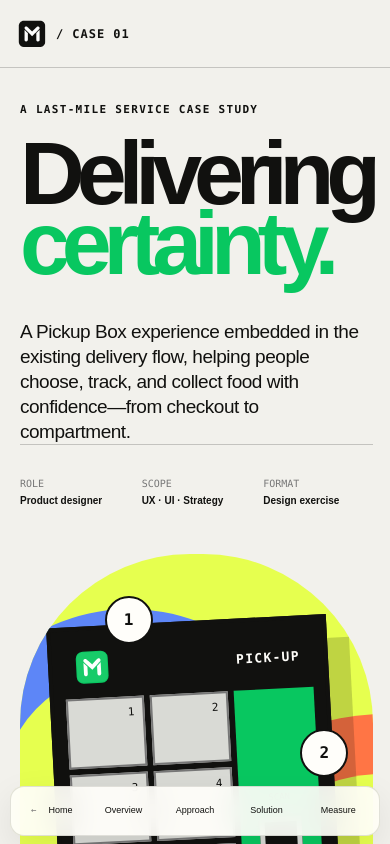
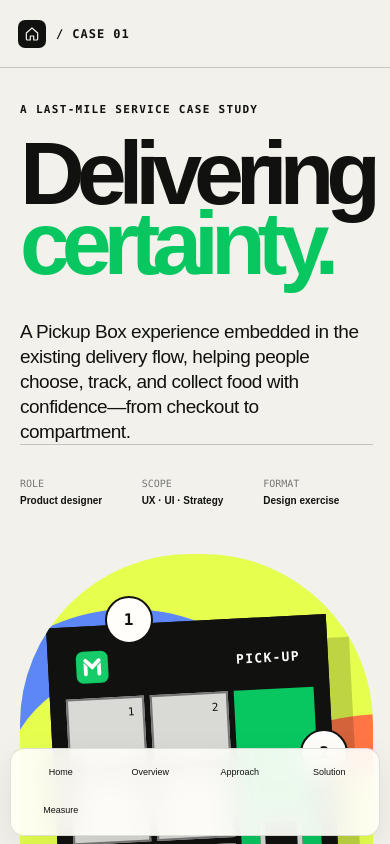
Before and after one commit to gridboxes/LMWN-Challenge, a Next.js app: page /work/delivering-certainty in a window 390 px wide. Shown: the top 844 px of the page. Built offline with nearby package versions, Linux system fonts and the light colour scheme.

Commit message:
Tighten case study screen groups

```diff
--- a/app/globals.css
+++ b/app/globals.css
@@ -25,6 +25,9 @@ main { overflow: clip; }
 .site-header p { margin: 0; }
 .wordmark { display: flex; align-items: center; gap: 10px; font-weight: 700; }
 .wordmark span { display: grid; place-items: center; width: 36px; height: 36px; border-radius: 50%; background: var(--ink); color: var(--paper); font-family: var(--font-geist-sans); letter-spacing: -.08em; }
+.wordmark .header-home { display:grid; place-items:center; width:28px; height:28px; border-radius:7px; background:var(--ink); color:var(--paper); transition:transform .2s ease, background .2s ease; }
+.wordmark .header-home:hover { transform:translateY(-2px); background:var(--green); }
+.wordmark .header-home svg { width:16px; height:16px; fill:none; stroke:currentColor; stroke-width:1.8; stroke-linecap:round; stroke-linejoin:round; }
 .wordmark .brand-mark,.simple-brand .brand-mark { flex:0 0 auto; border-radius:0; background:transparent url('/l-mark.svg') center / contain no-repeat; }
 .wordmark .brand-mark { width:28px; height:28px; }
 
@@ -33,7 +36,7 @@ main { overflow: clip; }
 .floating-nav a:last-child { border: 0; }
 .floating-nav a:hover { transform: translateX(-4px); background: var(--acid); }
 .floating-nav span { font-family: var(--font-geist-mono); color: #777; font-size: 9px; }
-.floating-nav.is-compact { top: 12px; width: 520px; padding: 5px; display: grid; grid-template-columns: repeat(5, 1fr); border-radius: 12px; box-shadow: 0 8px 24px rgba(17,17,15,.1); }
+.floating-nav.is-compact { top: 12px; width: 416px; padding: 5px; display: grid; grid-template-columns: repeat(4, 1fr); border-radius: 12px; box-shadow: 0 8px 24px rgba(17,17,15,.1); }
 .floating-nav.is-compact a { justify-content: center; gap: 7px; min-height: 38px; padding: 0 10px; border-bottom: 0; border-right: 1px solid var(--line); }
 .floating-nav.is-compact a:last-child { border-right: 0; }
 .floating-nav.is-compact a:hover { transform: translateY(-2px); }
@@ -176,7 +179,6 @@ main { overflow: clip; }
 .real-ui-stage.reverse .product-screen-group { order:1; }
 .product-screen-group { min-width:0; display:grid; gap:24px; align-items:start; }
 .product-screen-group.two-up { grid-template-columns:repeat(2,minmax(0,1fr)); }
-.product-screen-group.three-up { grid-template-columns:repeat(3,minmax(0,1fr)); }
 .product-screen-group.focal-pair { min-height:710px; display:flex; align-items:flex-end; justify-content:center; gap:28px; }
 .handoff-notification { grid-column:1 / -1; width:min(760px,100%); margin:0 auto; padding:18px 20px; display:grid; grid-template-columns:auto 1fr auto; gap:16px; align-items:center; border:1px solid #454541; border-radius:18px; background:rgba(255,255,255,.96); color:var(--ink); box-shadow:0 18px 45px rgba(0,0,0,.28); }
 .handoff-notification .push-mark { display:grid; place-items:center; width:48px; height:48px; border-radius:10px; background:var(--green); color:white; font-weight:900; }.handoff-notification small { display:block; margin-bottom:4px; color:#777; font-family:var(--font-geist-mono); font-size:8px; letter-spacing:.08em; }.handoff-notification b { display:block; font-size:18px; }.handoff-notification p { margin:3px 0 0; color:#666; font-size:12px; }.handoff-notification strong { color:#07813b; font-size:13px; }
@@ -505,8 +507,8 @@ footer { min-height:160px; padding:50px max(5vw,56px); display:flex; justify-con
 @media (max-width: 760px) {
   .site-header { padding:0 18px; }.site-header p { display:none; }
   main { padding-bottom:68px; }
-  .floating-nav,.floating-nav.is-compact { top:auto; right:10px; left:10px; bottom:8px; width:auto; display:grid; grid-template-columns:repeat(5,1fr); padding:5px; border-radius:14px; }
-  .floating-nav a { justify-content:center; border:0; min-height:38px; font-size:9px; }.floating-nav a:not(.nav-home) span { display:none; }
+  .floating-nav,.floating-nav.is-compact { top:auto; right:10px; left:10px; bottom:8px; width:auto; display:grid; grid-template-columns:repeat(4,1fr); padding:5px; border-radius:14px; }
+  .floating-nav a { justify-content:center; border:0; min-height:38px; font-size:9px; }.floating-nav a span { display:none; }
   .floating-nav.is-compact a { min-height:38px; padding:0 8px; border:0; }
   .floating-nav a { font-size:9px; }
   .section-pad { padding:78px 20px; }
@@ -525,7 +527,6 @@ footer { min-height:160px; padding:50px max(5vw,56px); display:flex; justify-con
   .phone-stage.real-ui-stage,.phone-stage.real-ui-stage.reverse { min-height:0; grid-template-columns:1fr; padding:58px 20px 72px; gap:48px; }
   .real-ui-stage.reverse .stage-copy,.real-ui-stage.reverse .product-screen-group { order:initial; }
   .product-screen-group.two-up { grid-template-columns:repeat(2,minmax(225px,1fr)); gap:18px; overflow-x:auto; padding:0 2px 24px; scroll-snap-type:x proximity; }.product-screen-group.two-up .product-screen { scroll-snap-align:start; }
-  .product-screen-group.three-up { grid-template-columns:repeat(3,minmax(225px,1fr)); gap:18px; overflow-x:auto; padding:0 2px 24px; scroll-snap-type:x proximity; }.product-screen-group.three-up .product-screen { scroll-snap-align:start; }
   .handoff-notification { padding:14px; grid-template-columns:auto 1fr; }.handoff-notification .push-mark { width:42px; height:42px; }.handoff-notification strong { grid-column:2; }.handoff-notification b { font-size:15px; }.handoff-notification p { font-size:11px; }
   .product-screen-group.focal-pair { min-height:560px; display:grid; grid-template-columns:repeat(2,minmax(225px,1fr)); gap:18px; align-items:end; justify-content:start; overflow-x:auto; padding:0 2px 24px; scroll-snap-type:x proximity; }.focal-pair .product-screen:first-child,.focal-pair .product-screen:nth-child(2) { width:auto; scroll-snap-align:start; }
   .door-state { padding:60px 20px; grid-template-columns:1fr; }.big-locker > div { height:110px; }
--- a/app/page.tsx
+++ b/app/page.tsx
@@ -106,7 +106,12 @@ export function CaseStudy({ variant }: { variant: "locker" | "priority" }) {
     <main>
       <header className="site-header">
         <div className="wordmark">
-          <span className="brand-mark" aria-hidden="true" /> / CASE {isPriority ? "02" : "01"}
+          <a className="header-home" href="/" aria-label="Home">
+            <svg viewBox="0 0 24 24" aria-hidden="true">
+              <path d="M3.5 10.5 12 3l8.5 7.5v9a1.5 1.5 0 0 1-1.5 1.5h-4.5v-6h-5v6H5a1.5 1.5 0 0 1-1.5-1.5Z" />
+            </svg>
+          </a>
+          / CASE {isPriority ? "02" : "01"}
         </div>
       </header>
 
@@ -290,10 +295,9 @@ export function CaseStudy({ variant }: { variant: "locker" | "priority" }) {
             <p>The ready state follows the supplied design: users present the QR to the locker scanner or enter the 4-digit code. The next state highlights the assigned compartment, with a manual confirmation and three-minute auto-complete safety net.</p>
             <ul className="check-list"><li>QR and passcode share one familiar surface</li><li>Location and 30-minute window stay visible</li><li>The compartment map reflects the selected locker configuration</li></ul>
           </div>
-          <div className="product-screen-group three-up">
+          <div className="product-screen-group two-up">
             <ProductScreen label="READY TO COLLECT" src="/case-01/ready-to-collect.png" alt="LINE MAN ready-to-collect screen with QR code, pickup code, location, and remaining time" />
             <ProductScreen label="COMPARTMENT 07" src="/case-01/compartment-07.png" alt="LINE MAN collection screen highlighting Pickup Box compartment 07" correction="compartment" />
-            <ProductScreen label="ORDER COLLECTED" src="/case-01/order-collected.png" alt="LINE MAN order-collected screen confirming successful Pickup Box collection" />
           </div>
         </div>
 
@@ -410,10 +414,9 @@ export function CaseStudy({ variant }: { variant: "locker" | "priority" }) {
             <h3>Rate the box separately from the rider.</h3>
             <p>Pickup Box feedback sits inside the familiar completed-order experience, but isolates the supplied service signals: convenience, location placement, peace of mind, and ease of pickup.</p>
           </div>
-          <div className="product-screen-group three-up">
+          <div className="product-screen-group two-up">
             <ProductScreen label="SERVICE-SPECIFIC PROMPT" src="/case-01/pickup-feedback.png" alt="LINE MAN completed-order page asking users to rate the Pickup Box separately" correction="feedback" />
             <ProductScreen label="ACTIONABLE SIGNALS" src="/case-01/pickup-feedback-selected.png" alt="LINE MAN Pickup Box feedback screen with five stars and service-specific tags" correction="feedback" />
-            <ProductScreen label="FEEDBACK COMPLETE" src="/case-01/pickup-feedback-thanks.png" alt="LINE MAN confirmation sheet thanking the user for Pickup Box feedback" />
           </div>
         </div>}
 
```
